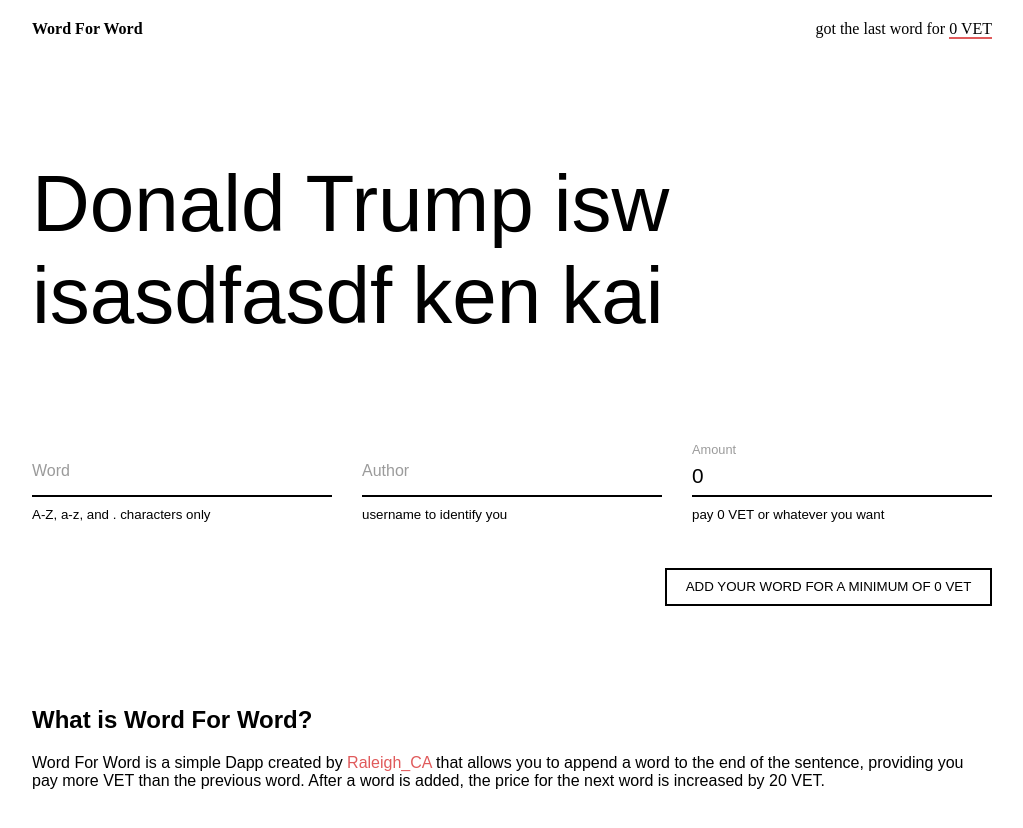
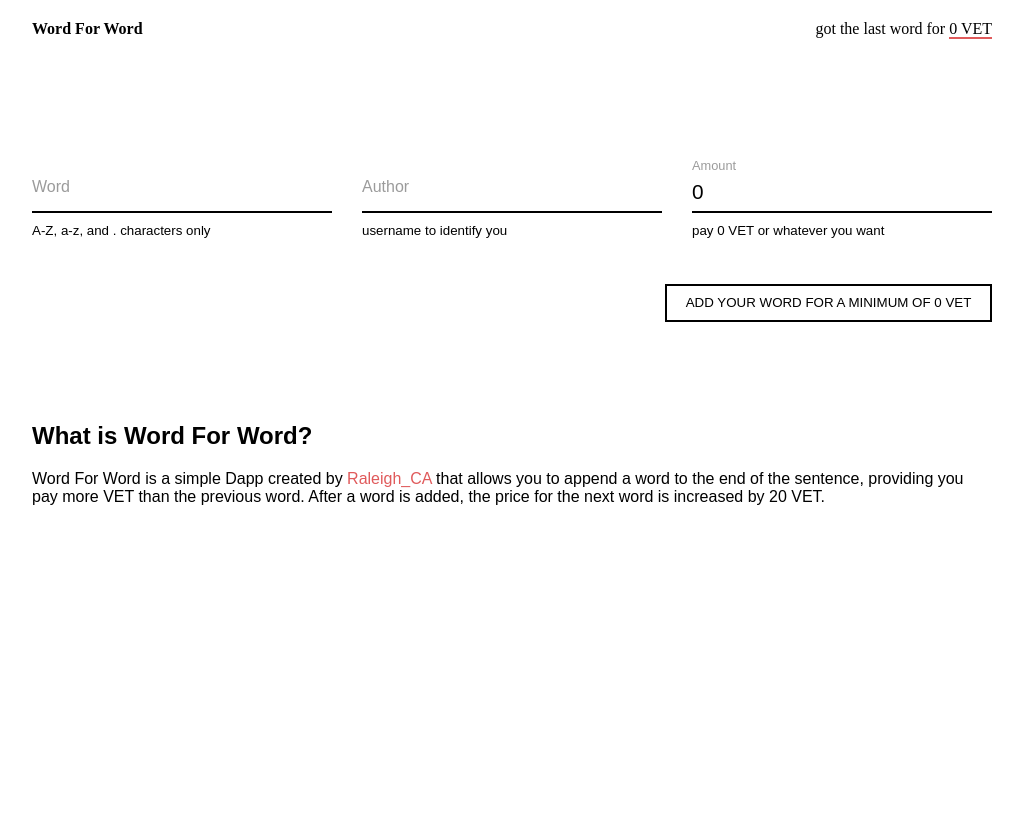
Before and after one commit to KennethAshley/WordForWord, a React (Create React App) app: page / in a window 1280 px wide. Shown: the top 828 px of the page, without its empty margins (128-1151 px from the left). After the commit the page ends 800 px from the top, so only its background shows below. Built offline with nearby package versions, Linux system fonts and the light colour scheme; what webfontloader would draw is missing.

Commit message:
remove unused placeholders

```diff
--- a/src/App.js
+++ b/src/App.js
@@ -205,89 +205,29 @@
       </Heading>
 
       <Words>
-        <WordWrapper>
+        { words.map((item, index) => (
+          <WordWrapper
+            key={uniqueId(item)}
+            noSpace={words[index + 1] === '.'}
+          >
             <Tooltip>
               <div>
-              Author: Ken
+                Author:
+                {" "}
+                { getAuthor(index) }
               </div>
+
               <div>
-              Price: 0.29
+                Price:
+                {" "}
+                { getPrice(index) } VET
               </div>
             </Tooltip>
             <Word>
-            Donald
+              { item }
             </Word>
           </WordWrapper>
-
-        <WordWrapper>
-          <Tooltip>
-            <div>
-              Author: Ken
-            </div>
-            <div>
-              Price: 0.29
-            </div>
-          </Tooltip>
-          <Word>
-            Trump
-          </Word>
-        </WordWrapper>
-
-        <WordWrapper>
-          <Tooltip>
-            <div>
-              Author: Ken
-            </div>
-            <div>
-              Price: 0.29
-            </div>
-          </Tooltip>
-          <Word>
-            isw
-          </Word>
-        </WordWrapper>
-
-        <WordWrapper>
-          <Tooltip>
-            <div>
-              Author: Ken
-            </div>
-            <div>
-              Price: 0.29
-            </div>
-          </Tooltip>
-          <Word>
-            isasdfasdf
-          </Word>
-        </WordWrapper>
-        <WordWrapper>
-          <Tooltip>
-            <div>
-              Author: Ken
-            </div>
-            <div>
-              Price: 0.29
-            </div>
-          </Tooltip>
-          <Word>
-            ken
-          </Word>
-        </WordWrapper>
-
-        <WordWrapper>
-          <Tooltip>
-            <div>
-              Author: Ken
-            </div>
-            <div>
-              Price: 0.29
-            </div>
-          </Tooltip>
-          <Word>
-            kai
-          </Word>
-        </WordWrapper>
-
+        ))}
       </Words>
 
       <form onSubmit={onSubmit}>
```
Lines whose indentation alone changed are shown as unchanged.
